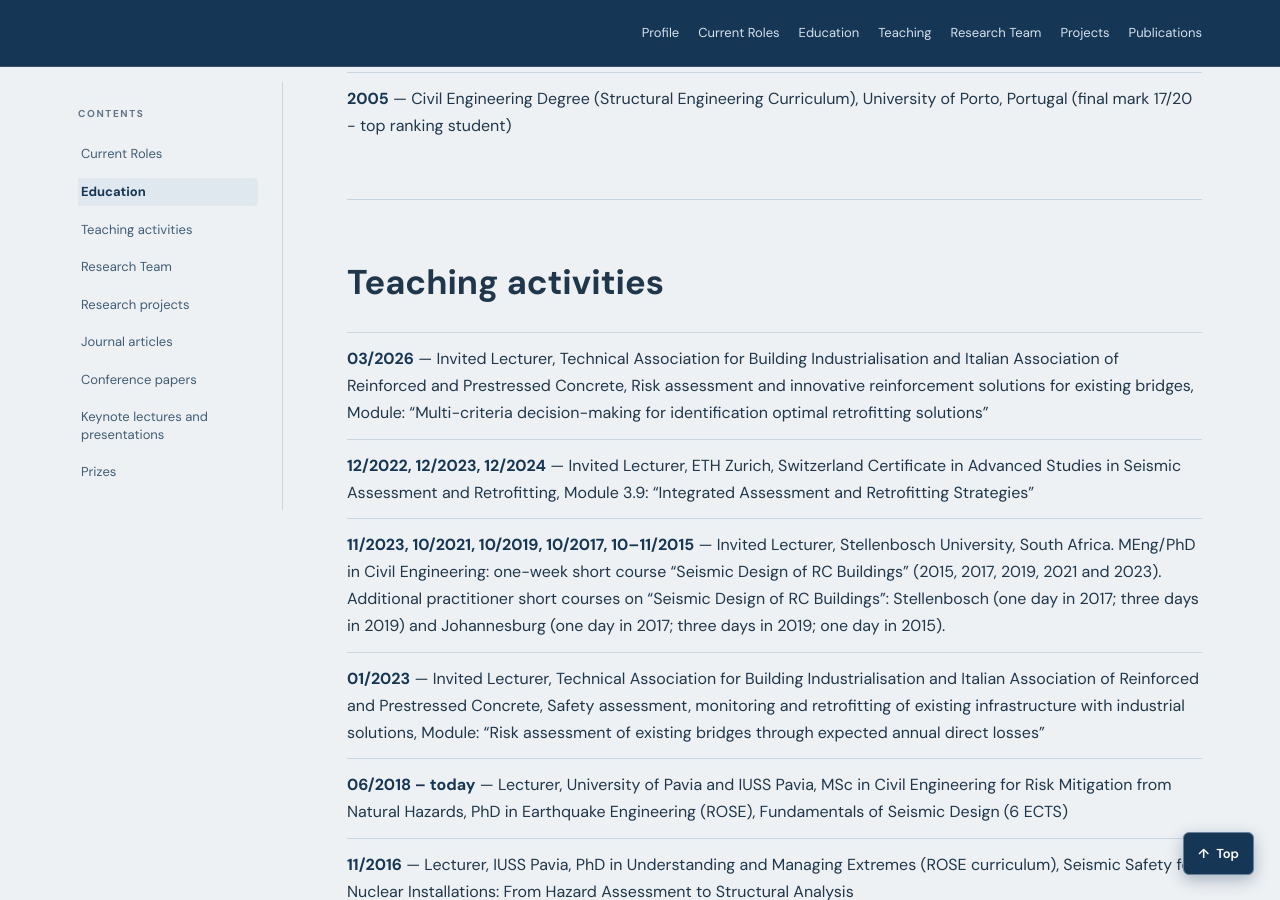
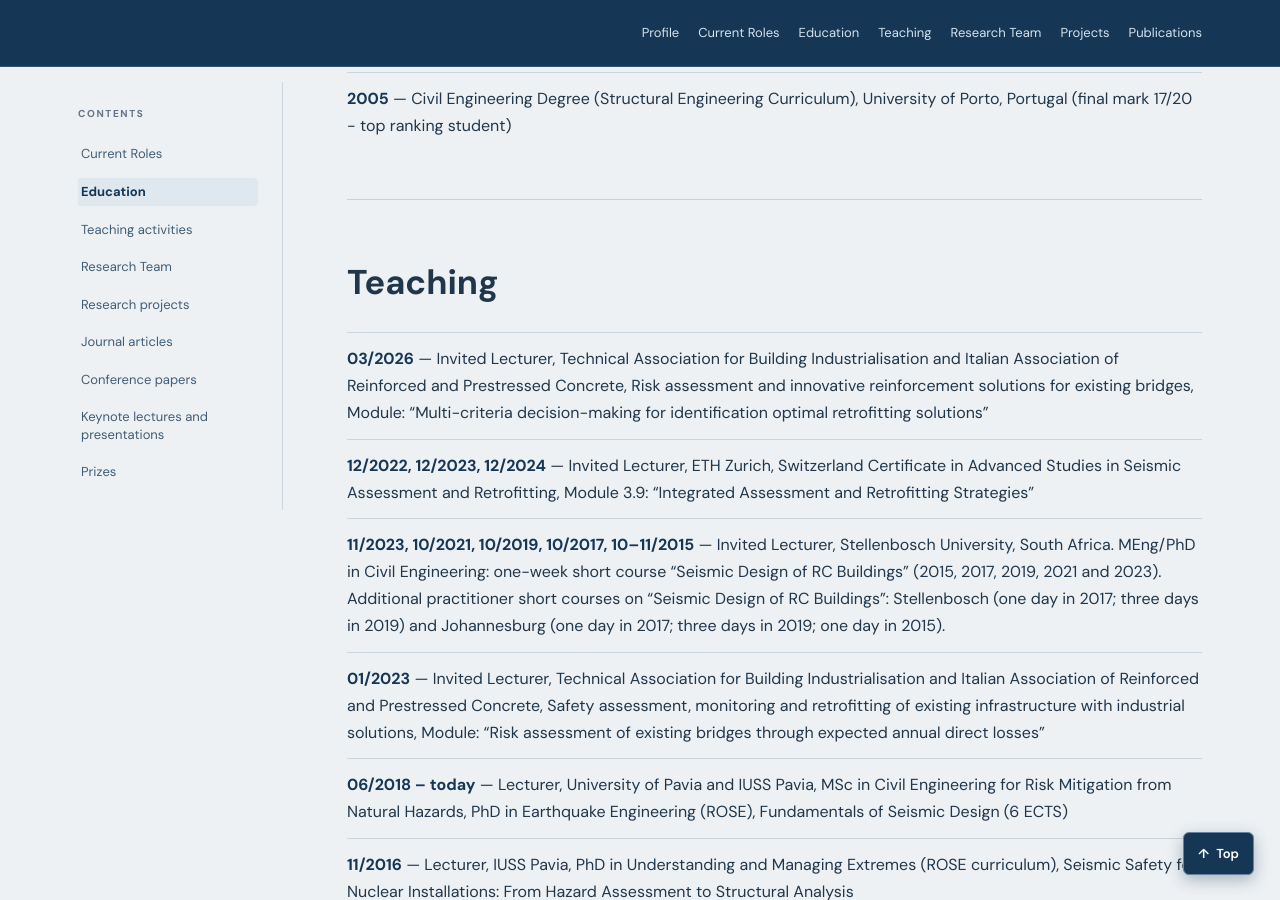
Before and after one commit to rncmonteiro/cv, a Jekyll site: the page built from index.md, in a window 1280 px wide and 900 px high, scrolled down 2172 px. Built offline with Jekyll 4.4.1, drawn with Linux system fonts in a browser that asks for light colours.

Commit message:
Revise teaching activities section heading
Updated the heading and formatted teaching activities.

```diff
--- a/_includes/content/teaching.md
+++ b/_includes/content/teaching.md
@@ -1,4 +1,4 @@
-## Teaching activities
+## Teaching
 
 - **03/2026** — Invited Lecturer, Technical Association for Building Industrialisation and Italian Association of Reinforced and Prestressed Concrete, Risk assessment and innovative reinforcement solutions for existing bridges, Module: “Multi-criteria decision-making for identification optimal retrofitting solutions”
 - **12/2022, 12/2023, 12/2024** — Invited Lecturer, ETH Zurich, Switzerland  Certificate in Advanced Studies in Seismic Assessment and Retrofitting, Module 3.9: “Integrated Assessment and Retrofitting Strategies”
```
